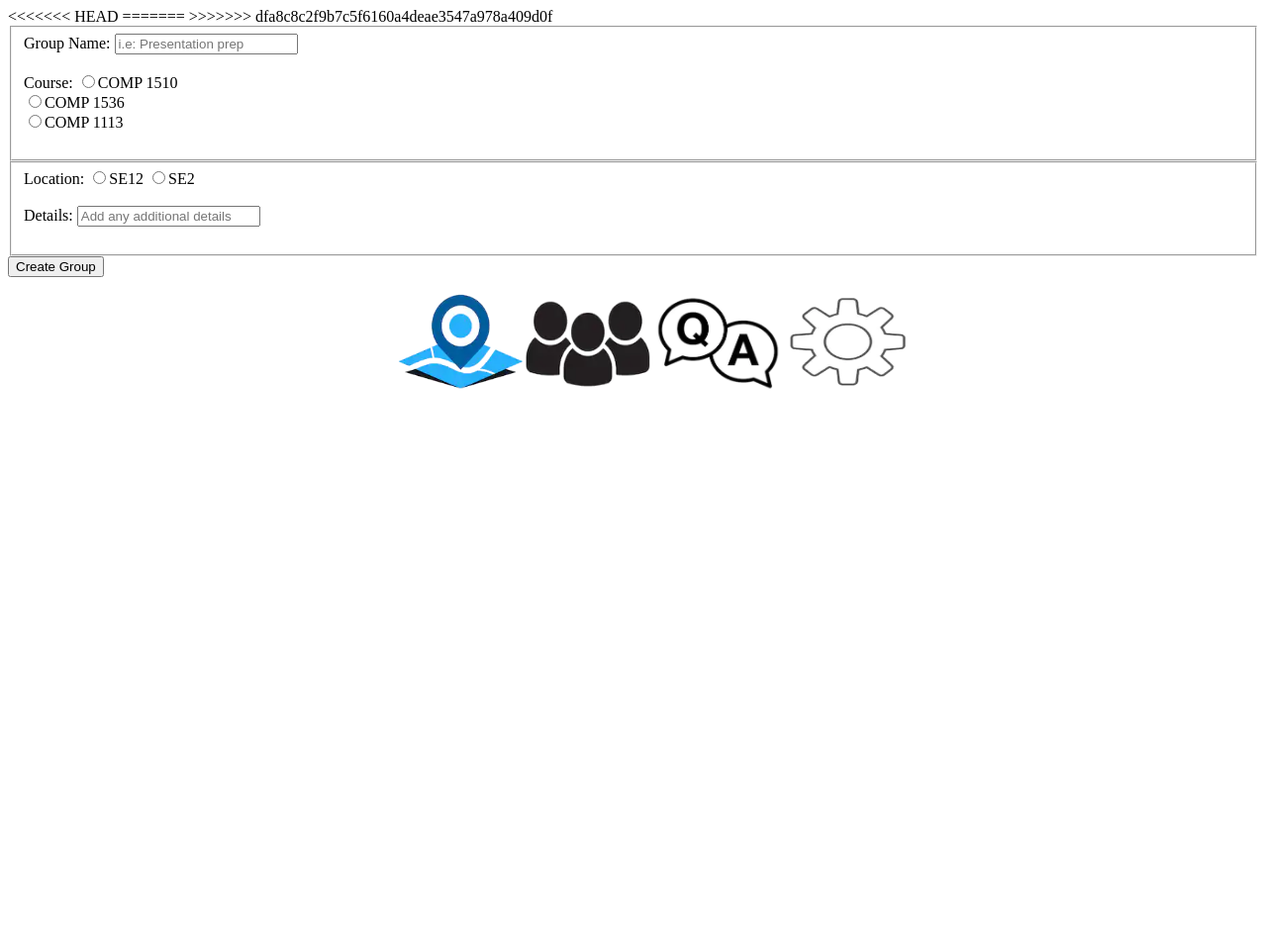
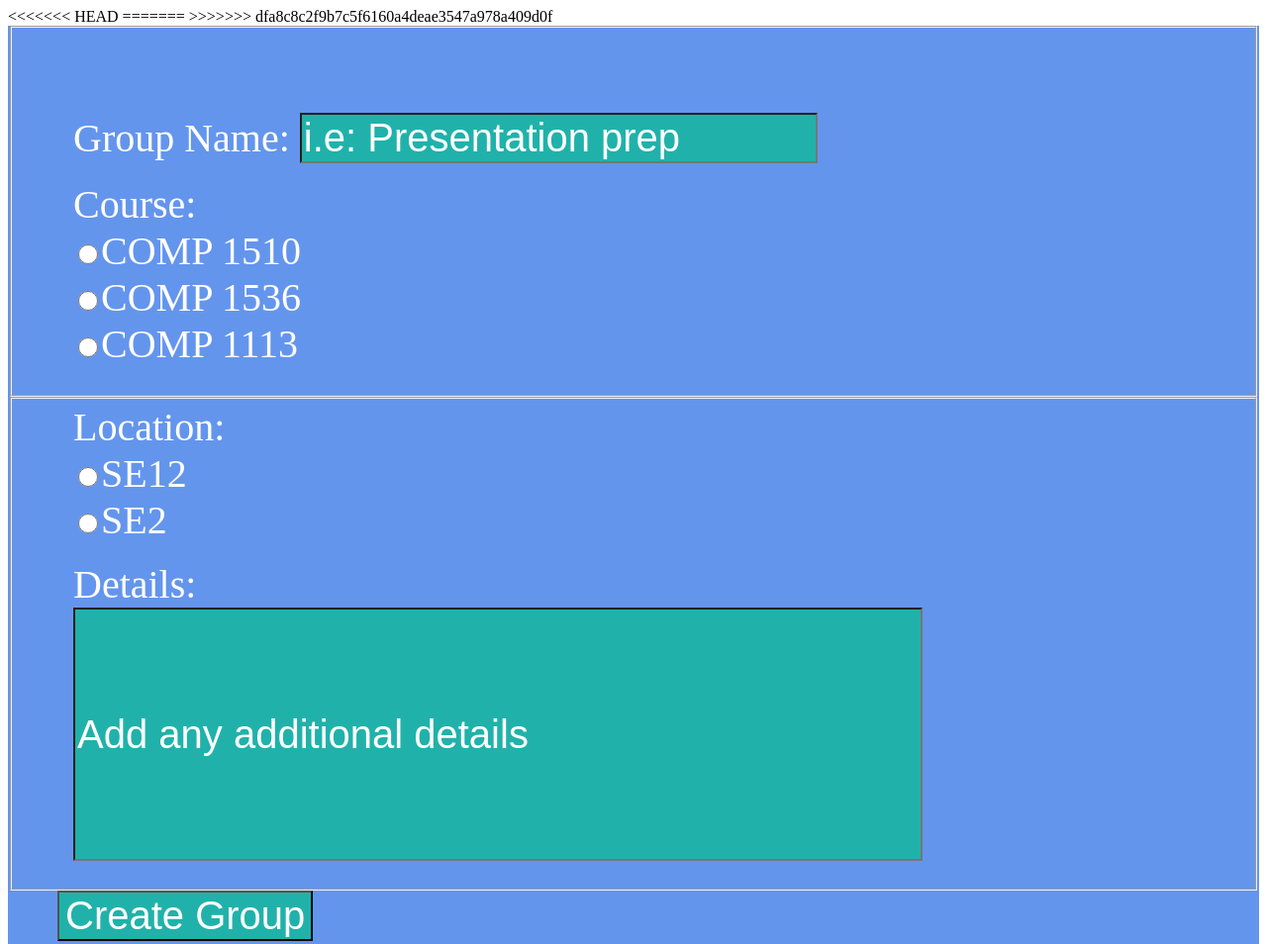
Before and after one commit to pyopoly/Team12, a plain HTML site: page create_a_group.html in a window 1280 px wide. Shown: the top 954 px of the page at 99% size. Before the commit the page ends 800 px from the top, so only its background shows below. Drawn offline with nearby package versions, Linux system fonts and the light colour scheme; a script that the page names is missing.

Commit message:
added style to create_a_group.html via stylesheet createAGroup.css

```diff
--- a/Style/createAGroup.css
+++ b/Style/createAGroup.css
@@ -0,0 +1,99 @@
+div.page_container {
+    background-color: cornflowerblue;
+}
+
+div.form_container {
+    color: white;
+}
+
+div.form_container input {
+    background-color: lightseagreen;
+}
+::placeholder {
+    color: white;
+    opacity: 1;
+}
+
+div.form_container div.groupNameDiv {
+    padding-top: 80px;
+    padding-left: 50px;
+
+    font-size: 40px;
+}
+div.form_container div.groupNameDiv input {
+    font-size: 40px;
+}
+
+div.form_container div.groupCourseDiv {
+    padding-left: 50px;
+
+    font-size: 40px;
+}
+div.form_container div.groupCourseDiv input {
+    height: 20px;
+    width: 20px;
+}
+
+div.form_container div.groupLocationDiv {
+    padding-left: 50px;
+
+    font-size: 40px;
+}
+div.form_container div.groupLocationDiv input {
+    height: 20px;
+    width: 20px;
+}
+
+div.form_container div.groupDetailsDiv {
+    padding-left: 50px;
+
+    font-size: 40px;
+}
+div.form_container div.groupDetailsDiv input {
+    font-size: 40px;
+
+
+    height: 250px;
+    width: 850px;
+}
+
+button {
+    margin-left: 50px;
+    font-size: 40px;
+    margin-bottom: 50px;
+
+    background-color: lightseagreen;
+    color: white;
+
+
+}
+
+div.ul_container {
+    background-color: lightseagreen;
+    text-align: center;
+}
+
+div.ul_container ul {
+    list-style-type: none;
+    display: inline-table;
+}
+
+    div.ul_container ul li.icon_groups {
+        display: inline-block;
+        margin: 40px;
+    }
+
+    div.ul_container ul li.social {
+        display: inline-block;
+        margin: 40px;
+    }
+
+    div.ul_container ul li.qna {
+        display: inline-block;
+        margin: 40px;
+    }
+
+    div.ul_container ul li.settings {
+        display: inline-block;
+        margin: 40px;
+    }
--- a/create_a_group.html
+++ b/create_a_group.html
@@ -50,43 +50,13 @@ HTML for creating a group form-->
 >>>>>>> dfa8c8c2f9b7c5f6160a4deae3547a978a409d0f
 
 
-<style>
 
-        div.ul_container {
-            text-align: center;
-        }
-
-        div.ul_container ul {
-            list-style-type: none;
-            display: inline-table;
-        }
-
-            div.ul_container ul li.icon_groups {
-                display: inline-block;
-                margin: 30;
-            }
-
-            div.ul_container ul li.social {
-                display: inline-block;
-                margin: 30;
-            }
-
-            div.ul_container ul li.qna {
-                display: inline-block;
-                margin: 30;
-            }
-
-            div.ul_container ul li.settings {
-                display: inline-block;
-                margin: 30;
-            }
-    </style>
 
 
 </head>
 
 <body>
-
+<div class="page_container">
 
 <div class="form_container">
 <fieldset>
@@ -97,7 +67,7 @@ HTML for creating a group form-->
         </div> <br/>
 
         <div class="groupCourseDiv">
-        Course: <input id="courseSelectID" name="courseSelectA"
+        Course:<br/> <input id="courseSelectID" name="courseSelectA"
         type="radio" value="COMP1510" required>COMP 1510
         <br/>
         <input name="courseSelectA" type="radio" value="COMP1536" required>COMP 1536
@@ -109,14 +79,15 @@ HTML for creating a group form-->
 </fieldset>
 <fieldset>
         <div class="groupLocationDiv">
-        Location: <input id="groupLocationID" name="groupLocationA" type="radio"
-        value="SE12" required>SE12
+        Location:<br/> <input id="groupLocationID" name="groupLocationA" type="radio"
+        value="SE12" required>SE12<br/>
         <input name="groupLocationA" type="radio" value="SE2" required>SE2
         </div>
         <br/>
 
         <div class="groupDetailsDiv">
-        Details: <input id="groupDetailsID" name="groupDetailsA"
+        Details: <br/>
+          <input id="groupDetailsID" name="groupDetailsA"
         type="text" placeholder="Add any additional details">
         </div>
         <br/>
@@ -142,9 +113,11 @@ HTML for creating a group form-->
             </ul>
         </div>
 </footer>
+
 <!--create_a_group script, save data to our Firebase app when we
     click submit-->
     <script src="./Scripts/createAGroupTrialAbr.js"></script>
+</div>
 </body>
 </html>
 
```
